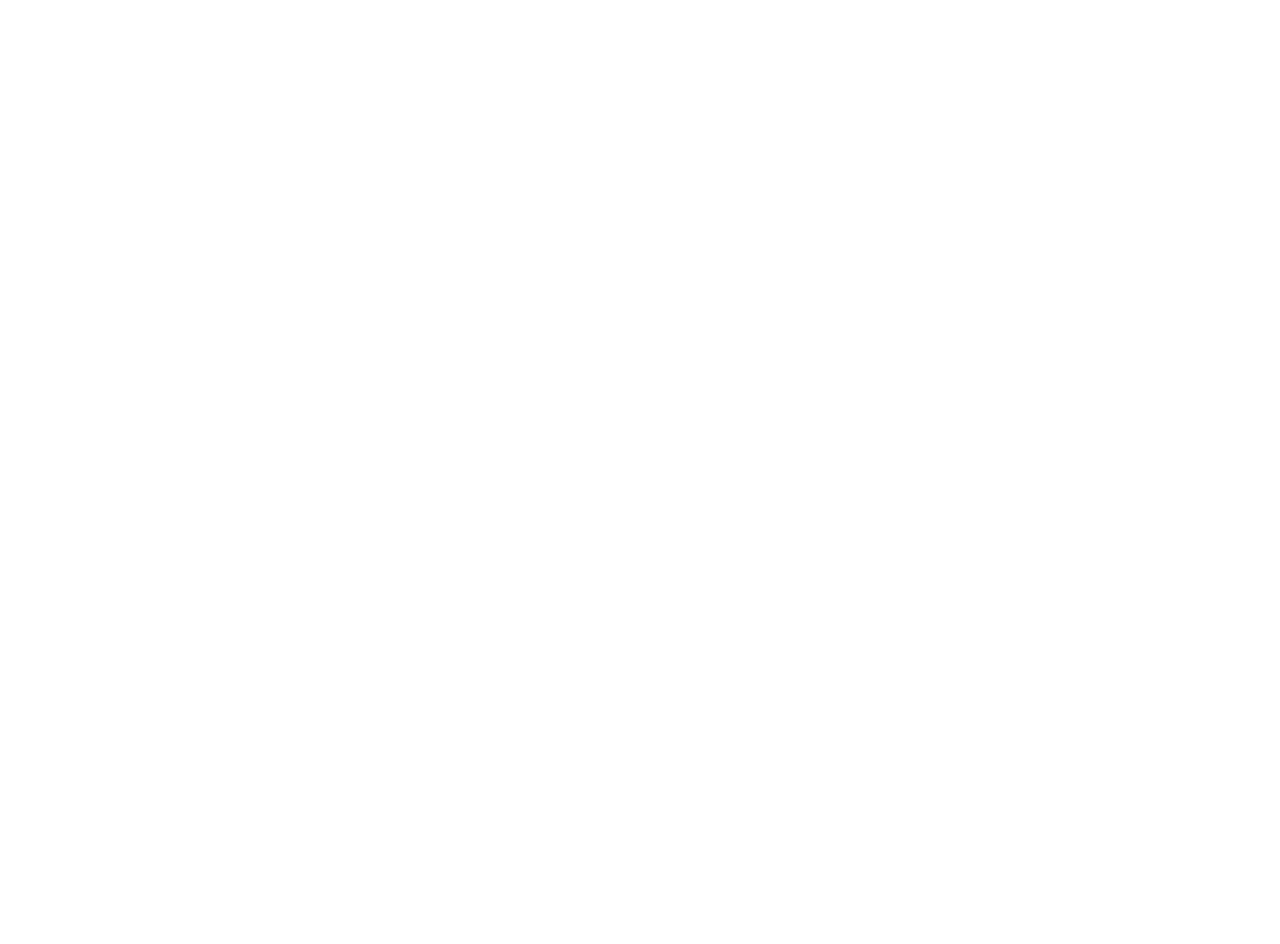
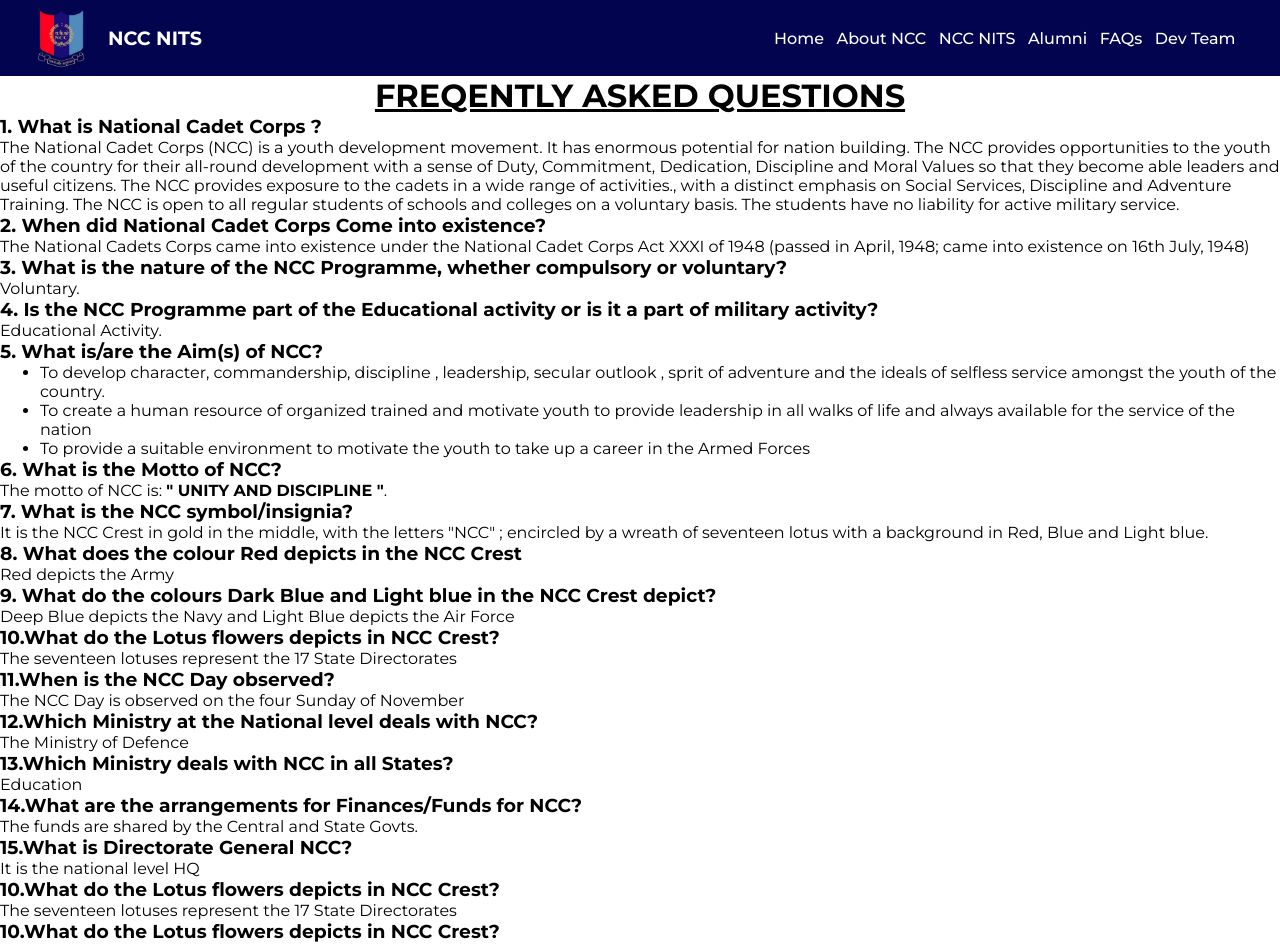
Before and after one commit to 4Marsha1/NCCNITS, a React (Create React App) app: page /faqs in a window 1280 px wide. Before the commit this address had no page. Shown: the top 944 px of the page. Before the commit the page ends 800 px from the top, so only its background shows below. Built offline with nearby package versions, Linux system fonts and the light colour scheme.

Commit message:
FAQs added (#28)
Co-authored-by: Abhishek <akg02052002@gmail.com>

```diff
--- a/src/App.js
+++ b/src/App.js
@@ -4,6 +4,7 @@
 import NCCNITS from './containers/NccNits';
 import AlumniScreen from './containers/Alumni';
 import AboutNCC from './containers/AboutNcc';
+import FAQS from './containers/FAQs';
 import Gallery from './containers/Gallery';
 import DevTeam from './containers/DevTeam';
 
@@ -37,6 +38,14 @@
                 />
                 <Route
                     exact
+                    path={'/faqs'}
+                    element={<FAQS />}
+                    key='faqs'
+                />
+
+
+                <Route
+                    exact
                     path={'/gallery'}
                     element={<Gallery />}
                     key='route-gallery'
--- /dev/null
+++ b/src/components/FAQs/Faq.Module.css
@@ -0,0 +1,17 @@
+.Title{
+    margin-top :30px;
+    margin-bottom :30px;
+}
+
+.qns{
+    margin-left :60px;
+    margin-bottom : 20px;
+    margin-right :60px;
+
+}
+.ans{
+    margin-left :80px;
+    margin-bottom : 20px;
+    margin-right :60px;
+
+}
--- /dev/null
+++ b/src/components/FAQs/index.js
@@ -0,0 +1,119 @@
+import React from 'react';
+import styles from './Faq.Module.css';
+
+function index() {
+    return (
+        <>
+        <div className={styles['Title']}>
+            <h1><center><u>FREQENTLY ASKED QUESTIONS</u></center></h1>
+        </div>
+         <div className={styles['qns']}>
+             <h3>1. What is National Cadet Corps ?</h3></div>
+             <div className={styles['ans']}>
+             <p>The National Cadet Corps (NCC) is a youth development movement. It has enormous potential for nation building. The NCC provides opportunities to the    youth of the country for their all-round development with a sense of Duty, Commitment, Dedication, Discipline and Moral Values so that they become able     leaders and useful citizens. The NCC provides exposure to the cadets in a wide range of activities., with a distinct emphasis on Social Services, Discipline and    Adventure Training. The NCC is open to all regular students of schools and colleges on a voluntary basis. The students have no liability for active military     service.</p>
+             <h3></h3>
+         </div>
+
+
+         <div className={styles['qns']}>
+             <h3>2. When did National Cadet Corps Come into existence?</h3></div>
+             <div className={styles['ans']}>
+                 <p>The National Cadets Corps came into existence under the National Cadet Corps Act XXXI of 1948 (passed in April, 1948; came into existence on 16th July,     1948)</p></div>
+
+                 <div className={styles['qns']}>
+             <h3>3. What is the nature of the NCC Programme, whether compulsory or voluntary?</h3></div>
+             <div className={styles['ans']}>
+                 <p> Voluntary.</p></div>
+
+                 <div className={styles['qns']}>
+             <h3>4. Is the NCC Programme part of the Educational activity or is it a part of military activity?</h3></div>
+             <div className={styles['ans']}>
+                 <p> Educational Activity. </p></div>
+
+                 <div className={styles['qns']}>
+             <h3>5. What is/are the Aim(s) of NCC?</h3></div>
+             <div className={styles['ans']}>
+                 <p> <ul><li>To develop character, commandership, discipline , leadership, secular outlook , sprit of adventure and the ideals of selfless service amongst the youth of the country.</li>
+                 <li>To create a human resource of organized trained and motivate youth to provide leadership in all walks of life and always available for the service of the nation </li>
+                 <li>To provide a suitable environment to motivate the youth to take up a career in the Armed Forces</li></ul></p></div>
+
+                 <div className={styles['qns']}>
+             <h3>6. What is the Motto of NCC?</h3></div>
+             <div className={styles['ans']}>
+                 <p>  The motto of NCC is: <b>" UNITY AND DISCIPLINE "</b>. </p></div>
+
+                 <div className={styles['qns']}>
+             <h3>7. What is the NCC symbol/insignia?</h3></div>
+             <div className={styles['ans']}>
+                 <p> It is the NCC Crest in gold in the middle, with the letters "NCC" ; encircled by a wreath of seventeen lotus with a background in Red, Blue and Light blue.</p></div>
+
+                 <div className={styles['qns']}>
+             <h3>8. What does the colour Red depicts in the NCC Crest</h3></div>
+             <div className={styles['ans']}>
+                 <p>Red depicts the Army</p></div>
+
+                 <div className={styles['qns']}>
+             <h3>9. What do the colours Dark Blue and Light blue in the NCC Crest depict?</h3></div>
+             <div className={styles['ans']}>
+                 <p>    Deep Blue depicts the Navy and Light Blue depicts the Air Force</p></div>
+
+                 <div className={styles['qns']}>
+             <h3>10.What do the Lotus flowers depicts in NCC Crest?</h3></div>
+             <div className={styles['ans']}>
+                 <p>The seventeen lotuses represent the 17 State Directorates</p></div>
+
+                <div className={styles['qns']}>
+             <h3>11.When is the NCC Day observed?</h3></div>
+             <div className={styles['ans']}>
+                 <p>    The NCC Day is observed on the four Sunday of November</p></div>
+
+                 <div className={styles['qns']}>
+             <h3>12.Which Ministry at the National level deals with NCC?</h3></div>
+             <div className={styles['ans']}>
+                 <p>The Ministry of Defence</p></div>
+
+                 <div className={styles['qns']}>
+             <h3>13.Which Ministry deals with NCC in all States?</h3></div>
+             <div className={styles['ans']}>
+                 <p>Education</p></div>
+
+                 <div className={styles['qns']}>
+             <h3>14.What are the arrangements for Finances/Funds for NCC?</h3></div>
+             <div className={styles['ans']}>
+                 <p>  The funds are shared by the Central and State Govts.</p></div>
+
+                 <div className={styles['qns']}>
+             <h3>15.What is Directorate General NCC?</h3></div>
+             <div className={styles['ans']}>
+                 <p> It is the national level HQ </p></div>
+
+
+                 <div className={styles['qns']}>
+             <h3>10.What do the Lotus flowers depicts in NCC Crest?</h3></div>
+             <div className={styles['ans']}>
+                 <p>The seventeen lotuses represent the 17 State Directorates</p></div>
+
+                 <div className={styles['qns']}>
+             <h3>10.What do the Lotus flowers depicts in NCC Crest?</h3></div>
+             <div className={styles['ans']}>
+                 <p>The seventeen lotuses represent the 17 State Directorates</p></div>
+
+                 <div className={styles['qns']}>
+             <h3>10.What do the Lotus flowers depicts in NCC Crest?</h3></div>
+             <div className={styles['ans']}>
+                 <p>The seventeen lotuses represent the 17 State Directorates</p></div>
+
+
+                      <div className={styles['qns']}>
+             <h3>10.What do the Lotus flowers depicts in NCC Crest?</h3></div>
+             <div className={styles['ans']}>
+                 <p>The seventeen lotuses represent the 17 State Directorates</p></div>
+
+         </>
+    )
+
+
+
+}
+
+export default index
--- a/src/components/Navbar/index.js
+++ b/src/components/Navbar/index.js
@@ -39,7 +39,7 @@
                         <span className={styles['link-tab']}>Alumni</span>
                     </Link>
                     <Link
-                        to='/' style={{ textDecoration: 'none' }}>
+                        to='/faqs' style={{ textDecoration: 'none' }}>
                         <span className={styles['link-tab']}>FAQs</span>
                     </Link>
                     <Link
--- /dev/null
+++ b/src/containers/FAQs.js
@@ -0,0 +1,17 @@
+import React, { Component } from 'react';
+
+import Navbar from '../components/Navbar';
+import FAQComponent from '../components/FAQs';
+import Footer from '../components/Footer';
+
+function FAQs() {
+    return (
+        <div>
+            <Navbar/>
+            <FAQComponent />
+            <Footer/>
+        </div>
+    )
+}
+
+export default FAQs;
```
